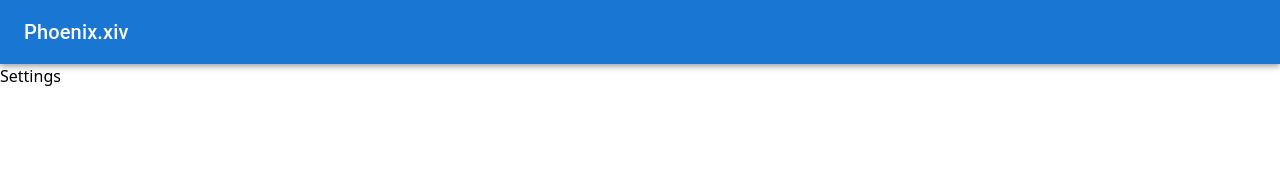
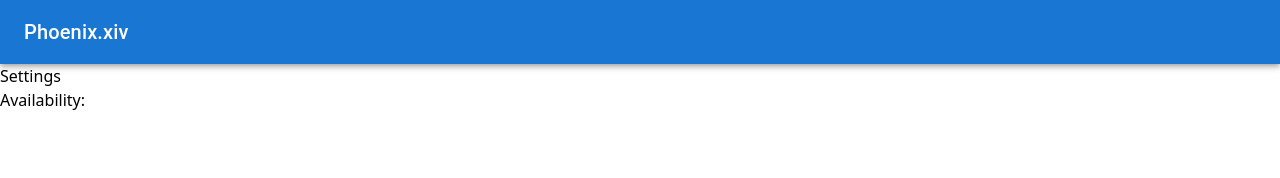
Before and after one commit to hbohlen/phoenix-xiv, a Next.js app: page /settings in a window 1280 px wide. Shown: the top 178 px of the page. Built offline with nearby package versions, Linux system fonts and the light colour scheme; no server answers.

Commit message:
Refactor user API and settings page***

```diff
--- a/pages/api/user.ts
+++ b/pages/api/user.ts
@@ -1,14 +1,25 @@
-// pages/api/someApiRoute.ts
+// pages/api/user.ts
 
+import { PrismaClient } from "@prisma/client";
 import { getSession } from "next-auth/react";
-import { NextApiRequest, NextApiResponse } from "next";
 
-export default async (req: NextApiRequest, res: NextApiResponse) => {
+const prisma = new PrismaClient();
+
+export default async function handle(req, res) {
   const session = await getSession({ req });
 
-  if (session && session.user) {
-    res.status(200).json({ discordId: (session.user as { id: string }).id });
+  if (session) {
+    const user = await prisma.user.findUnique({
+      where: {
+        email: session.user.email,
+      },
+      select: {
+        availability: true,
+      },
+    });
+
+    res.json(user);
   } else {
-    res.status(401).json({ error: "Not authenticated" });
+    res.status(401).send("Unauthorized");
   }
-};
+}
--- a/pages/settings.tsx
+++ b/pages/settings.tsx
@@ -1,7 +1,22 @@
+// pages/settings.tsx
+
+import { useSession } from "next-auth/react";
+import { useEffect, useState } from "react";
+
 const Settings: React.FC = () => {
+  const { data: session } = useSession();
+  const [availability, setAvailability] = useState(null);
+
+  useEffect(() => {
+    fetch("/api/user")
+      .then((response) => response.json())
+      .then((data) => setAvailability(data.availability));
+  }, [session]);
+
   return (
     <div>
       <h1>Settings</h1>
+      <p>Availability: {availability}</p>
       {/* Add your settings form or other content here */}
     </div>
   );
```
